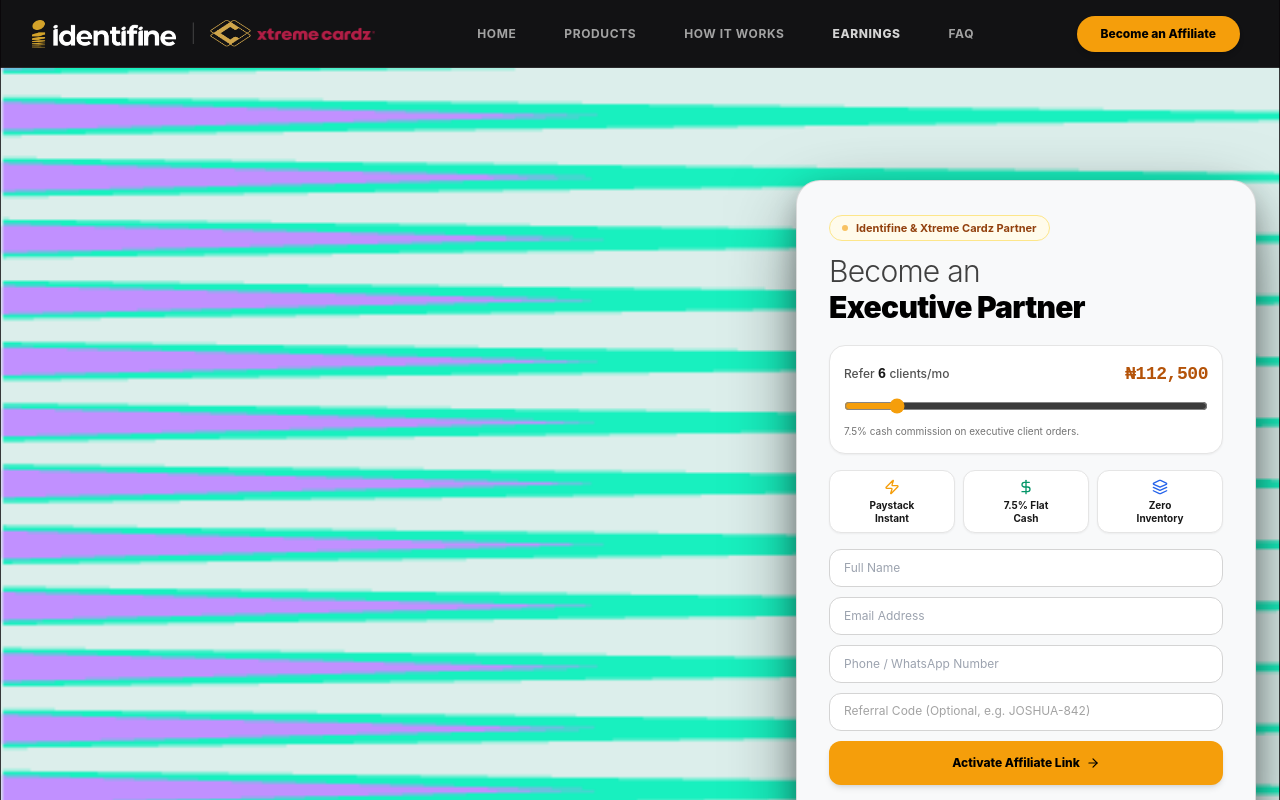
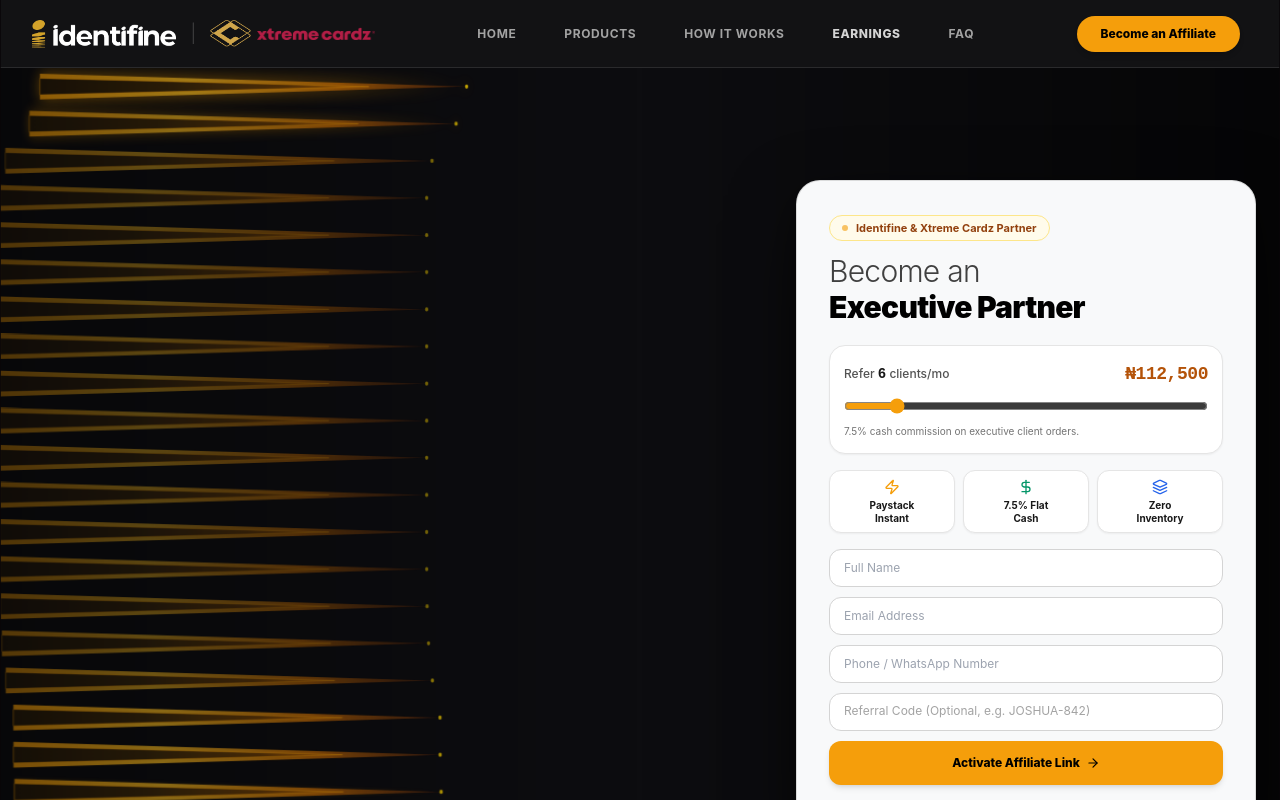
Before and after one commit to 0001-DEV/identifine_affiliate_system, a Next.js app: page / in a window 1280 px wide. Shown: the top 800 px of the page. Built offline with nearby package versions, Linux system fonts and the light colour scheme.

Commit message:
Convert hero pattern effect to animated black and gold lines moving one by one

```diff
--- a/src/app/globals.css
+++ b/src/app/globals.css
@@ -153,6 +153,32 @@ body {
 
 .animate-circle-bounce {
   animation: circleBounce 1.1s infinite;
+}
+
+@keyframes goldLineWave {
+  0% {
+    transform: translateX(0px);
+    opacity: 0.55;
+  }
+  20% {
+    transform: translateX(50px);
+    opacity: 1;
+    filter: drop-shadow(0 0 8px rgba(245, 158, 11, 0.75));
+  }
+  40% {
+    transform: translateX(15px);
+    opacity: 0.85;
+  }
+  60%, 100% {
+    transform: translateX(0px);
+    opacity: 0.55;
+    filter: none;
+  }
+}
+
+.animate-gold-line-wave {
+  animation: goldLineWave 3.2s cubic-bezier(0.25, 1, 0.5, 1) infinite;
+  will-change: transform, opacity;
 }
 
 @keyframes fillLeftToRight {
--- a/src/app/page.tsx
+++ b/src/app/page.tsx
@@ -6,6 +6,7 @@ import { useRouter } from "next/navigation";
 import { MarketingNav } from "@/components/MarketingNav";
 import { MarketingFooter } from "@/components/MarketingFooter";
 import { SitePreloader } from "@/components/SitePreloader";
+import { HeroGoldLinesEffect } from "@/components/HeroGoldLinesEffect";
 import {
   Sparkles,
   ArrowRight,
@@ -136,24 +137,18 @@ export default function MarketingHomePage() {
 
       <main className="flex-1">
         {/* =========================================================================
-            1. HERO SECTION: VISUAL PATTERN EFFECT COVERS THE ENTIRE HERO WITH CONTAINER ON TOP
+            1. HERO SECTION: BLACK & GOLD LINE EFFECT MOVING ONE BY ONE, CONTAINER ON TOP
            ========================================================================= */}
         <section
           id="hero"
-          className="relative w-full border-b border-white/10 bg-[#121214] py-14 sm:py-20 lg:py-28 overflow-hidden min-h-[640px] flex items-center"
+          className="relative w-full border-b border-white/10 bg-[#0E0E10] py-14 sm:py-20 lg:py-28 overflow-hidden min-h-[660px] flex items-center"
         >
-          {/* Visual Effect covering the entire hero section */}
-          <div className="absolute inset-0 w-full h-full pointer-events-none select-none z-0">
-            <img
-              src="/images/hero-effect.png"
-              alt="Hero Section Effect"
-              className="w-full h-full object-cover object-left"
-            />
-          </div>
+          {/* Black & Gold Lines Effect: 24 lines moving one by one covering the entire hero */}
+          <HeroGoldLinesEffect rowCount={24} />
 
           <div className="mx-auto max-w-7xl px-4 sm:px-6 relative z-10 w-full flex justify-end items-center">
             {/* The Container (Affiliate Onboarding Portal Card: Off-White) - On Top */}
-            <div className="w-full max-w-[460px] rounded-3xl bg-[#F8F9FA] shadow-[0_25px_80px_-15px_rgba(0,0,0,0.65),0_10px_30px_-5px_rgba(0,0,0,0.35)] border border-neutral-300/80 p-7 sm:p-8 text-neutral-900 relative z-20">
+            <div className="w-full max-w-[460px] rounded-3xl bg-[#F8F9FA] shadow-[0_25px_80px_-15px_rgba(0,0,0,0.7),0_10px_30px_-5px_rgba(0,0,0,0.4)] border border-neutral-300/80 p-7 sm:p-8 text-neutral-900 relative z-20 backdrop-blur-sm">
               <div className="inline-flex items-center gap-2 rounded-full bg-amber-50 border border-amber-200 px-3 py-1 text-[11px] font-bold text-amber-800">
                 <span className="h-1.5 w-1.5 rounded-full bg-[#F59E0B] animate-pulse" />
                 Identifine &amp; Xtreme Cardz Partner
--- /dev/null
+++ b/src/components/HeroGoldLinesEffect.tsx
@@ -0,0 +1,129 @@
+"use client";
+
+import React from "react";
+
+interface HeroGoldLinesEffectProps {
+  rowCount?: number;
+  className?: string;
+}
+
+export function HeroGoldLinesEffect({
+  rowCount = 24,
+  className = "",
+}: HeroGoldLinesEffectProps) {
+  const rows = Array.from({ length: rowCount }, (_, i) => i);
+
+  return (
+    <div
+      className={`absolute inset-0 w-full h-full overflow-hidden pointer-events-none select-none bg-[#0D0D10] ${className}`}
+      aria-hidden="true"
+    >
+      <svg
+        viewBox="0 0 1440 760"
+        preserveAspectRatio="none"
+        className="w-full h-full"
+      >
+        <defs>
+          {/* 24K Luxury Gold Gradient for Outer Wedge */}
+          <linearGradient id="goldWedgeGrad" x1="0%" y1="0%" x2="100%" y2="0%">
+            <stop offset="0%" stopColor="#F59E0B" stopOpacity="0.95" />
+            <stop offset="35%" stopColor="#FBBF24" stopOpacity="0.9" />
+            <stop offset="70%" stopColor="#D97706" stopOpacity="0.8" />
+            <stop offset="100%" stopColor="#92400E" stopOpacity="0.4" />
+          </linearGradient>
+
+          {/* Deep Black-Bronze Gradient for Inner Wedge */}
+          <linearGradient id="darkGoldInnerGrad" x1="0%" y1="0%" x2="100%" y2="0%">
+            <stop offset="0%" stopColor="#1E160C" stopOpacity="0.95" />
+            <stop offset="40%" stopColor="#2A1B0A" stopOpacity="0.9" />
+            <stop offset="75%" stopColor="#5B3308" stopOpacity="0.85" />
+            <stop offset="100%" stopColor="#D97706" stopOpacity="0.7" />
+          </linearGradient>
+
+          {/* Golden Horizontal Line Stroke Gradient */}
+          <linearGradient id="goldLineGrad" x1="0%" y1="0%" x2="100%" y2="0%">
+            <stop offset="0%" stopColor="#F59E0B" stopOpacity="0.95" />
+            <stop offset="25%" stopColor="#FBBF24" stopOpacity="0.8" />
+            <stop offset="60%" stopColor="#D97706" stopOpacity="0.45" />
+            <stop offset="100%" stopColor="#F59E0B" stopOpacity="0.15" />
+          </linearGradient>
+
+          {/* Gold Shimmer Glow Filter */}
+          <filter id="goldGlow" x="-20%" y="-50%" width="140%" height="200%">
+            <feGaussianBlur in="SourceGraphic" stdDeviation="3" result="blur" />
+            <feColorMatrix
+              in="blur"
+              type="matrix"
+              values="1 0 0 0 0.96
+                      0 1 0 0 0.62
+                      0 0 1 0 0.04
+                      0 0 0 1 0"
+              result="glow"
+            />
+            <feMerge>
+              <feMergeNode in="glow" />
+              <feMergeNode in="SourceGraphic" />
+            </feMerge>
+          </filter>
+        </defs>
+
+        {/* 24 Black & Gold Lines, each animating one by one */}
+        {rows.map((i) => {
+          const yCenter = i * 31.6 + 15.8;
+          // Stagger each line by 0.12s so they move sequentially one by one
+          const delay = (i * 0.13).toFixed(2);
+
+          return (
+            <g
+              key={i}
+              className="animate-gold-line-wave transition-transform"
+              style={{
+                animationDelay: `${delay}s`,
+                transformOrigin: `0px ${yCenter}px`,
+              }}
+            >
+              {/* Full-width continuous horizontal gold line */}
+              <line
+                x1="0"
+                y1={yCenter}
+                x2="1440"
+                y2={yCenter}
+                stroke="url(#goldLineGrad)"
+                strokeWidth="1.5"
+                opacity="0.75"
+              />
+
+              {/* Outer Tapered Golden Wedge (resembling reference structure) */}
+              <polygon
+                points={`0,${yCenter - 11} 480,${yCenter} 0,${yCenter + 11}`}
+                fill="url(#goldWedgeGrad)"
+              />
+
+              {/* Inner Contrast Wedge (Black & Dark Bronze Gold) */}
+              <polygon
+                points={`0,${yCenter - 7} 370,${yCenter} 0,${yCenter + 7}`}
+                fill="url(#darkGoldInnerGrad)"
+                stroke="#F59E0B"
+                strokeWidth="0.75"
+                strokeOpacity="0.6"
+              />
+
+              {/* Golden Tip Accent Dot */}
+              <circle
+                cx="480"
+                cy={yCenter}
+                r="1.8"
+                fill="#FFD700"
+                opacity="0.9"
+              />
+            </g>
+          );
+        })}
+      </svg>
+
+      {/* Subtle radial vignette overlay to blend edges seamlessly */}
+      <div className="absolute inset-0 bg-gradient-to-r from-black/40 via-transparent to-black/60 pointer-events-none" />
+      <div className="absolute inset-x-0 bottom-0 h-16 bg-gradient-to-t from-[#121214] to-transparent pointer-events-none" />
+    </div>
+  );
+}
```
